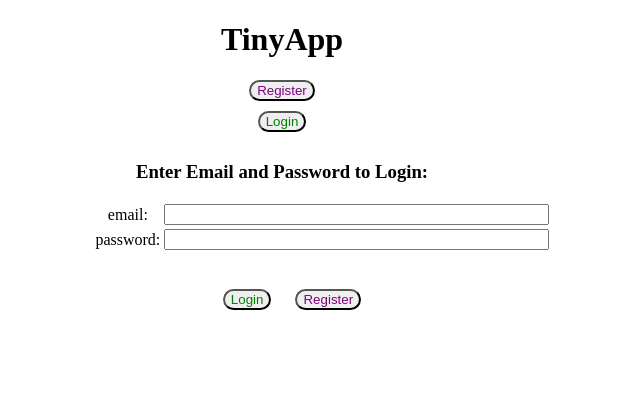
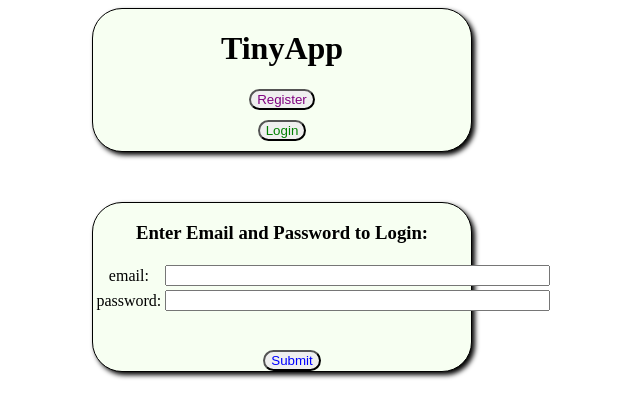
Before and after one commit to jothamyelle/tinyApp, a Node server app: page /login in a window 1280 px wide. Shown: the top 418 px of the page, without its empty margins (358-998 px from the left). Run offline with Node 20, Linux system fonts and the light colour scheme.

Commit message:
Added some styling for headers and main bodies

```diff
--- a/express_server.js
+++ b/express_server.js
@@ -116,18 +116,13 @@ app.get("/urls", (req, res) => {
 app.get("/urls/new", (req, res) => {
   let user;
   if(req.session.userID !== undefined) {
-    console.log("You made it into the if statement!", user);
     for (checkUser in users) {
-      console.log("req.session.userID: ", req.session.userID);
-      console.log("users[checkUser]: ", users[checkUser].id);
       if (req.session.userID === users[checkUser].id) {
         user = users[req.session.userID];
-        console.log("User: ", user);
       }
     }
   }
   if (!user) {
-    console.log("You are not logged in!", user);
     res.redirect("/login");
   }
   let templateVars = {
@@ -215,7 +210,6 @@ app.post("/register", (req, res) => {
   users[userID] = user;
   // res.cookie('session', userID);
     req.session.userID = user;
-    console.log("req.session.userID: ", req.session.userID);
   res.redirect(`http://localhost:8080/urls`);
 });
 
@@ -242,8 +236,8 @@ app.post("/urls/:id/delete", (req, res) => {
 
 // updates the long url of the specified short url
 app.post("/urls/:id", (req, res) => {
-  if (urlDatabase[req.session.userID]) {
-    urlDatabase[req.session.userID][req.params.id] = req.body.longURL;
+  if (urlDatabase[req.params.id]) {
+    urlDatabase[req.params.id].longURL = req.body.longURL;
   }
   res.redirect(`http://localhost:8080/urls`);
 });
--- a/views/login.ejs
+++ b/views/login.ejs
@@ -1,14 +1,15 @@
 <!DOCTYPE html>
 <html lang="en">
   <head>
-    <title>TinyApp</title>
+    <title>TinyApp - Login</title>
   </head>
   <body>
     <div style="max-width:30%;margin-left:auto;margin-right:auto;text-align:center;">
       <header>
         <% include partials/_header %>
       </header><% if(!session || session && session.id === undefined) { %>
-      <h3> Enter Email and Password to Login:</h3>
+      <main style="margin-top:50px;border:solid black 1px;border-radius:30px;box-shadow:3px 3px 5px;background-color:#f7fff2;">
+        <h3> Enter Email and Password to Login:</h3>
         <form method="POST" action="/login">
           <table>
           <tr>
@@ -30,15 +31,15 @@
           </table>
           <br>
           <br>
-          <input type="submit" value="Login" style="border-radius:20px;margin-left:20px;color:green;">
-          <button style="border-radius:20px;margin-left:20px;"><a href="/register" style="text-decoration:none;cursor:pointer;color:purple;"/>Register</a></button><br>
+          <input type="submit" value="Submit" style="border-radius:20px;margin-left:20px;color:blue;">
           </form>
-      <% } else { %>
-        <h2>You're logged in as <%= session.id %></h2>
-        <form method="POST" action="/logout">
-          <input type="submit" value="Logout">
-        </form>
-      <% } %>
+      </main>
+        <% } else { %>
+        <main style="margin-top:50px;">
+          <h2>You're logged in as <%= session.email %></h2>
+          <button style="border-radius:20px;cursor:pointer;"><a href="/urls" style="text-decoration:none;color:blue;">Home</a></button>
+        </main>
+        <% } %>
     </div>
   </body>
 </html>
--- a/views/partials/_header.ejs
+++ b/views/partials/_header.ejs
@@ -1,9 +1,12 @@
+<div style="border:solid black 1px;border-radius:30px;box-shadow:3px 3px 5px;background-color:#f7fff2;">
   <h1>TinyApp</h1>
   <% if(!session || !session.email || session.email === undefined) { %>
     <button style="border-radius:20px;margin-bottom:10px;"><a href="/register" style="text-decoration:none;cursor:pointer;color:purple;"/>Register</a></button><br>
     <button style="border-radius:20px;margin-bottom:10px;"><a href="/login" style="text-decoration:none;cursor:pointer;color:green;"/>Login</a></button>
   <% } else { %>
     <form method="POST" action="/logout">
+      <h3><%= session.email %></h3>
       <button type="submit" style="cursor:pointer;border-radius:20px;margin-bottom:10px;color:red;">Logout</button>
     </form>
   <% } %>
+ <div>
--- a/views/register.ejs
+++ b/views/register.ejs
@@ -2,13 +2,14 @@
 <!DOCTYPE html>
 <html lang="en">
 <head>
-  <title>TinyApp</title>
+  <title>TinyApp - Register User</title>
 </head>
 <body>
   <div style="max-width:30%;margin-left:auto;margin-right:auto;text-align:center;">
     <header>
       <% include partials/_header %>
     </header>
+    <main style="margin-top:50px;border:solid black 1px;border-radius:30px;box-shadow:3px 3px 5px;background-color:#f7fff2;">
       <h1> Register User:</h1>
       <form method="POST" action="/register">
         <table>
@@ -31,6 +32,7 @@
         </table>
         <input type="submit" value="Submit">
       </form>
+    </main>
   </div>
 </body>
 </html>
--- a/views/urls_new.ejs
+++ b/views/urls_new.ejs
@@ -2,18 +2,20 @@
 <!DOCTYPE html>
 <html lang="en">
   <head>
-    <title>Tiny App</title>
+    <title>Tiny App - Shorten URL</title>
   </head>
   <body>
     <div style="max-width:30%;margin-left:auto;margin-right:auto;text-align:center;">
       <header>
         <% include partials/_header %>
       </header>
+      <main style="margin-top:50px;border:solid black 1px;border-radius:30px;box-shadow:3px 3px 5px;background-color:#f7fff2;">
         <form action="/urls" method="POST">
           <p><strong>Enter a URL to Shorten:<strong><p>
           <input id="longURL" type="text" name="longURL" placeholder="http://" style="width: 300px;">
           <input type="submit" value="Submit" style="margin-top:10px;"/>
         </form>
+      </main>
     </div>
   </body>
 </html>
```
Also changed, not shown: views/urls_index.ejs (+8 -5 lines), views/urls_show.ejs (+8 -6 lines). Lines whose indentation alone changed are shown as unchanged.
